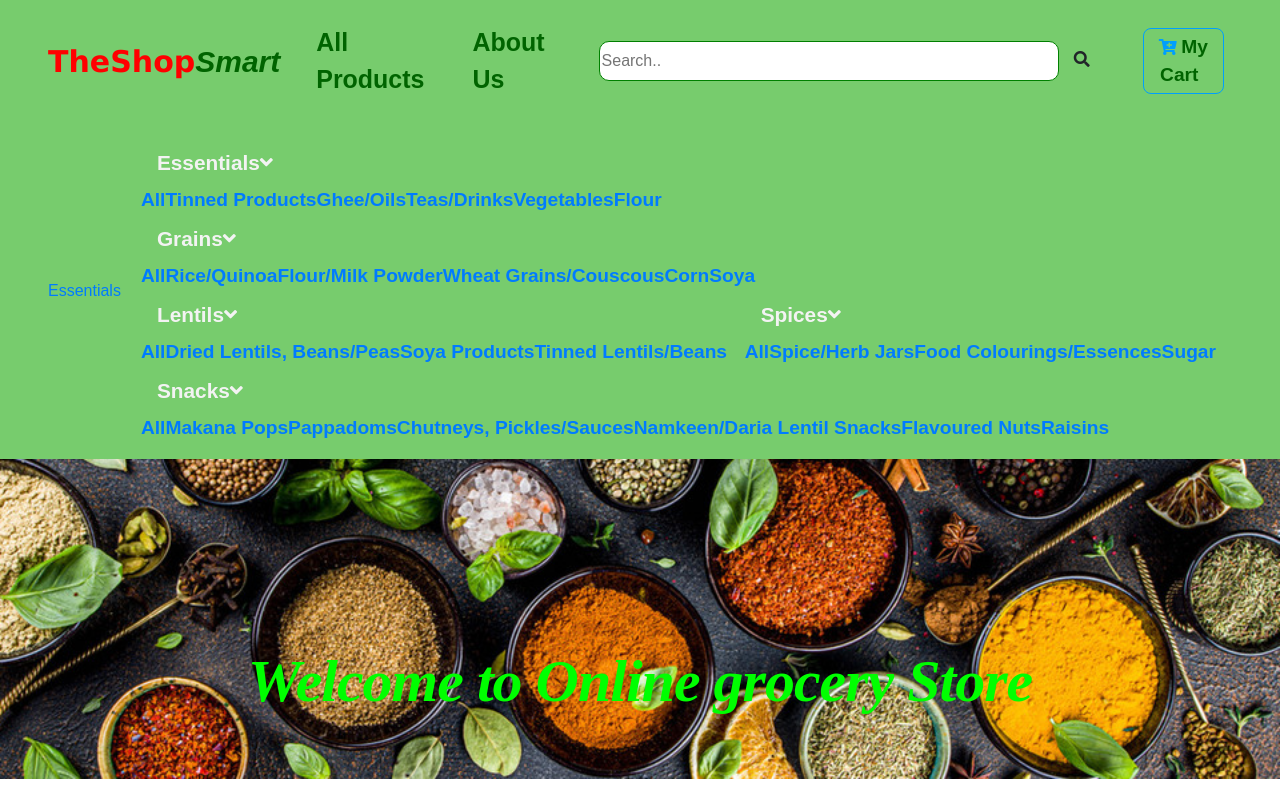
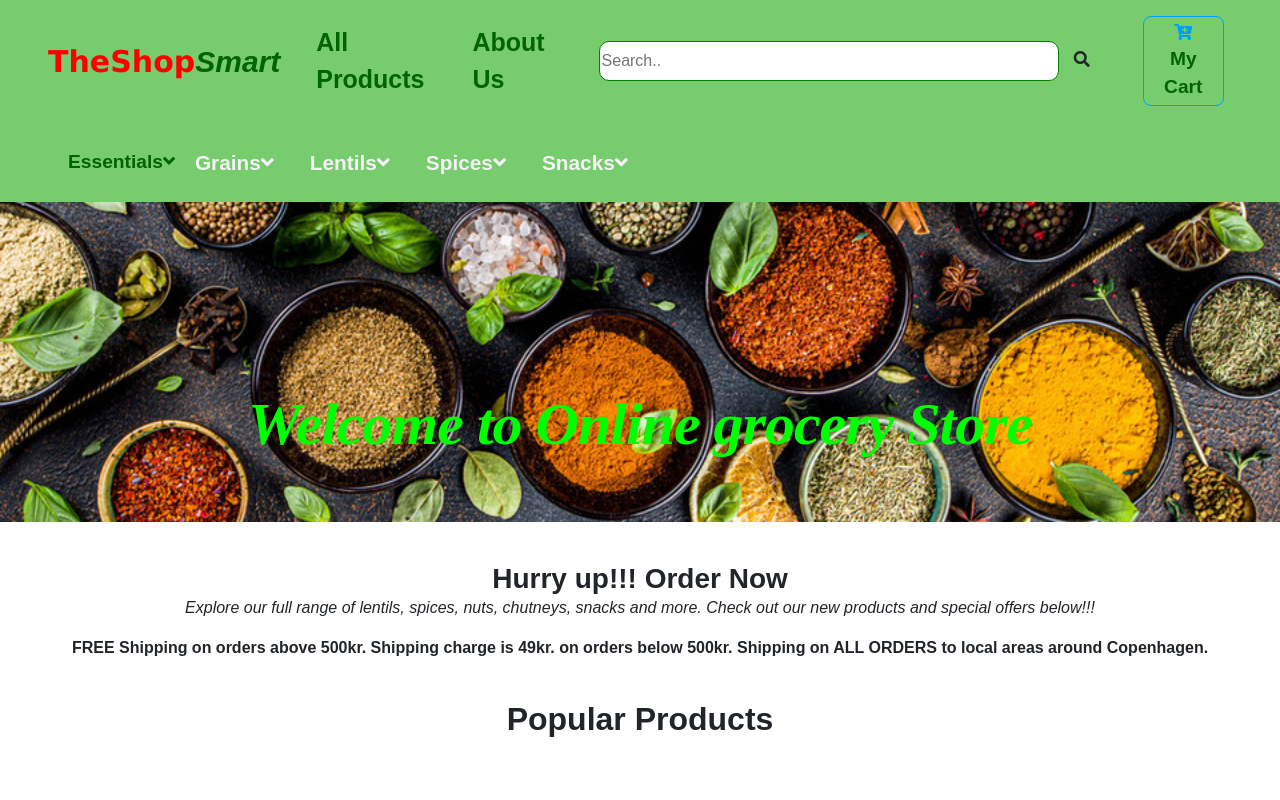
Before and after one commit to kaur2605/React-Ecommerce-Website, a React (Create React App) app: page / in a window 1280 px wide. Shown: the top 800 px of the page. Built offline with nearby package versions, Linux system fonts and the light colour scheme.

Commit message:
dropdown

```diff
--- a/package.json
+++ b/package.json
@@ -9,6 +9,7 @@
     "bootstrap": "^4.5.0",
     "react": "^16.13.1",
     "react-dom": "^16.13.1",
+    "react-dropdown": "^1.9.0",
     "react-paypal-express-checkout": "^1.0.5",
     "react-router-dom": "^5.2.0",
     "react-scripts": "3.4.1",
--- a/src/App.css
+++ b/src/App.css
@@ -123,6 +123,8 @@ font-family: sans-serif, cursive;
 font-weight: bold;
 font-size: larger;
 color: darkgreen;
+position: relative;
+display: inline-block;
 }
 
 .PP{
@@ -153,8 +155,21 @@ color: darkgreen;
   padding-top: 10px;
 }
 
-.essentials-list{
-position: relative;
-display: inline-block;
+.Dropdown-list{
+ display: none;
+  position: absolute;
+  background-color: #f9f9f9;
+  min-width: 160px;
+  box-shadow: 0px 8px 16px 0px rgba(0,0,0,0.2);
+  padding: 12px 16px;
+  z-index: 1;
+}
+.dropdown{
+  position: relative;
+  display: inline-block;
+}
 
+.dropdown:hover .Dropdown-list{
+  display: flex;
+  flex-direction: column;
 }
--- a/src/components/Navbar.js
+++ b/src/components/Navbar.js
@@ -40,18 +40,11 @@ export default class Navbar extends Component {
         </Navwrapper>
 
         <Navwrapper className="navbar navbar-expand-sm  bg-primary px-sm-5">
-          <Link to="/">
-            <span className="items">Essentials</span>
-          </Link>
-
-          <ul className="navbar nav align-items-center">
-
-            <li className="nav-item ml-1">
-              <Link to="/" className="nav-link text-dark">
-                <span className="items">Essentials</span><i class="fas fa-angle-down"></i>
-              </Link>
-              <div className="essentials-list">
-                <a href="#">All</a>
+          <ul className="navbar nav items align-items-center">
+            <li className="nav-item dropdown ml-1">
+                <span>Essentials</span><i class="fas fa-angle-down dropdown"></i>
+              <div className="Dropdown-list">
+                <Link to = '/Products'> All</Link>
                 <a href="#">Tinned Products</a>
                 <a href="#">Ghee/Oils</a>
                 <a href="#">Teas/Drinks</a>
@@ -60,12 +53,11 @@ export default class Navbar extends Component {
               </div>
             </li>
 
-
             <li className="nav-item ml-1">
               <Link to="/" className="nav-link text-dark">
-                <span className="items">Grains</span><i class="fas fa-angle-down nav-icon"></i>
+                <span>Grains</span><i class="fas fa-angle-down nav-icon"></i>
               </Link>
-              <div className="grains-list">
+              <div className="Dropdown-list">
                 <a href="#">All</a>
                 <a href="#">Rice/Quinoa</a>
                 <a href="#">Flour/Milk Powder</a>
@@ -79,7 +71,7 @@ export default class Navbar extends Component {
               <Link to="/" className="nav-link text-dark">
                 <span className="items">Lentils</span><i class="fas fa-angle-down"></i>
               </Link>
-              <div className="lentils-list">
+              <div className="Dropdown-list">
                 <a href="#">All</a>
                 <a href="#">Dried Lentils, Beans/Peas</a>
                 <a href="#">Soya Products</a>
@@ -91,7 +83,7 @@ export default class Navbar extends Component {
               <Link to="/" className="nav-link text-dark">
                 <span className="items">Spices</span><i class="fas fa-angle-down nav-icon"></i>
               </Link>
-              <div className="spices-list">
+              <div className="Dropdown-list">
                 <a href="#">All</a>
                 <a href="#">Spice/Herb Jars</a>
                 <a href="#">Food Colourings/Essences</a>
@@ -103,7 +95,7 @@ export default class Navbar extends Component {
               <Link to="/" className="nav-link text-dark">
                 <span className="items">Snacks</span><i class="fas fa-angle-down nav-icon"></i>
               </Link>
-              <div className="snacks-list">
+              <div className="Dropdown-list">
                 <a href="#">All</a>
                 <a href="#">Makana Pops</a>
                 <a href="#">Pappadoms</a>
--- a/src/components/PopularProductList.js
+++ b/src/components/PopularProductList.js
@@ -12,8 +12,9 @@ export default class PopularProductList extends Component {
           <ProductConsumer>
             {(value) => {
               return value.items.map((item) => {
-                console.log(item.id)
-                return <PopularProduct key={item.id} item={item}></PopularProduct>
+                return (
+                  <PopularProduct key={item.id} item={item}></PopularProduct>
+                )
               })
             }}
           </ProductConsumer>
```
Also changed, not shown: 1 other file (tests, documents, lock files or other folders).
